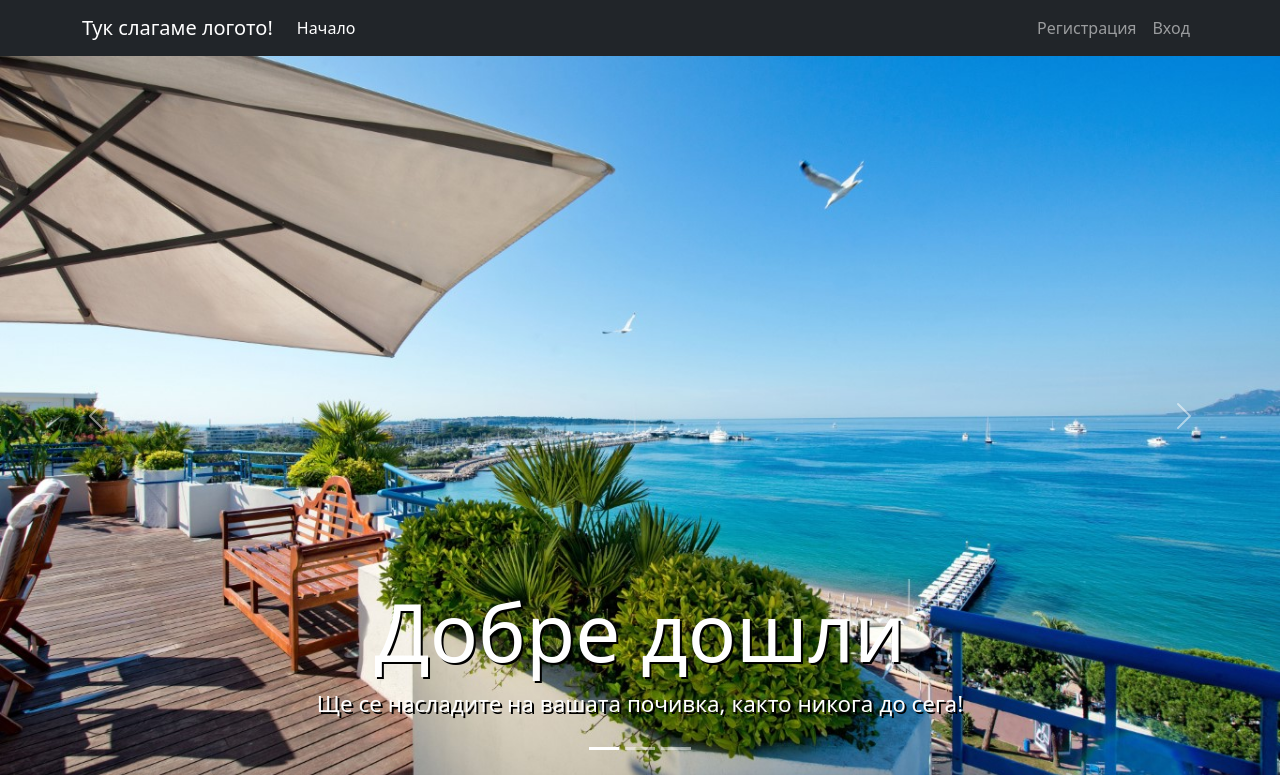
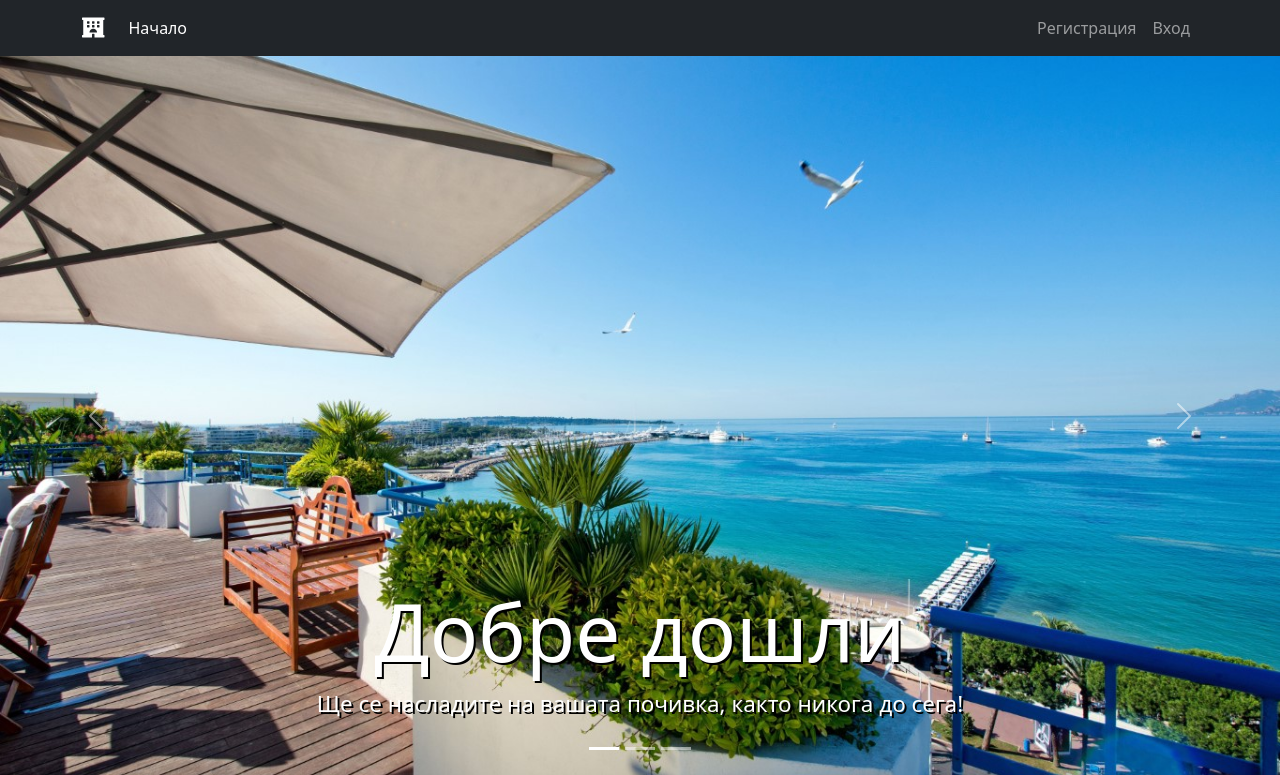
Before and after one commit to koko1313/php-hotel-reservation, a PHP site: page /index.php in a window 1280 px wide. Shown: the top 775 px of the page. Run offline with PHP 8.4, Linux system fonts and the light colour scheme; some libraries are stand-ins or nearby versions.

Commit message:
Adding navbar icon

```diff
--- a/layout/menu.php
+++ b/layout/menu.php
@@ -1,6 +1,6 @@
 <nav class="navbar navbar-expand-lg navbar-dark bg-dark">
     <div class="container">
-        <a class="navbar-brand" href="#">Тук слагаме логото!</a>
+        <a class="navbar-brand" href="#"><i class="fas fa-hotel"></i></a>
         <button class="navbar-toggler" type="button" data-bs-toggle="collapse" data-bs-target="#navbarSupportedContent" aria-controls="navbarSupportedContent" aria-expanded="false" aria-label="Toggle navigation">
             <span class="navbar-toggler-icon"></span>
         </button>
```
